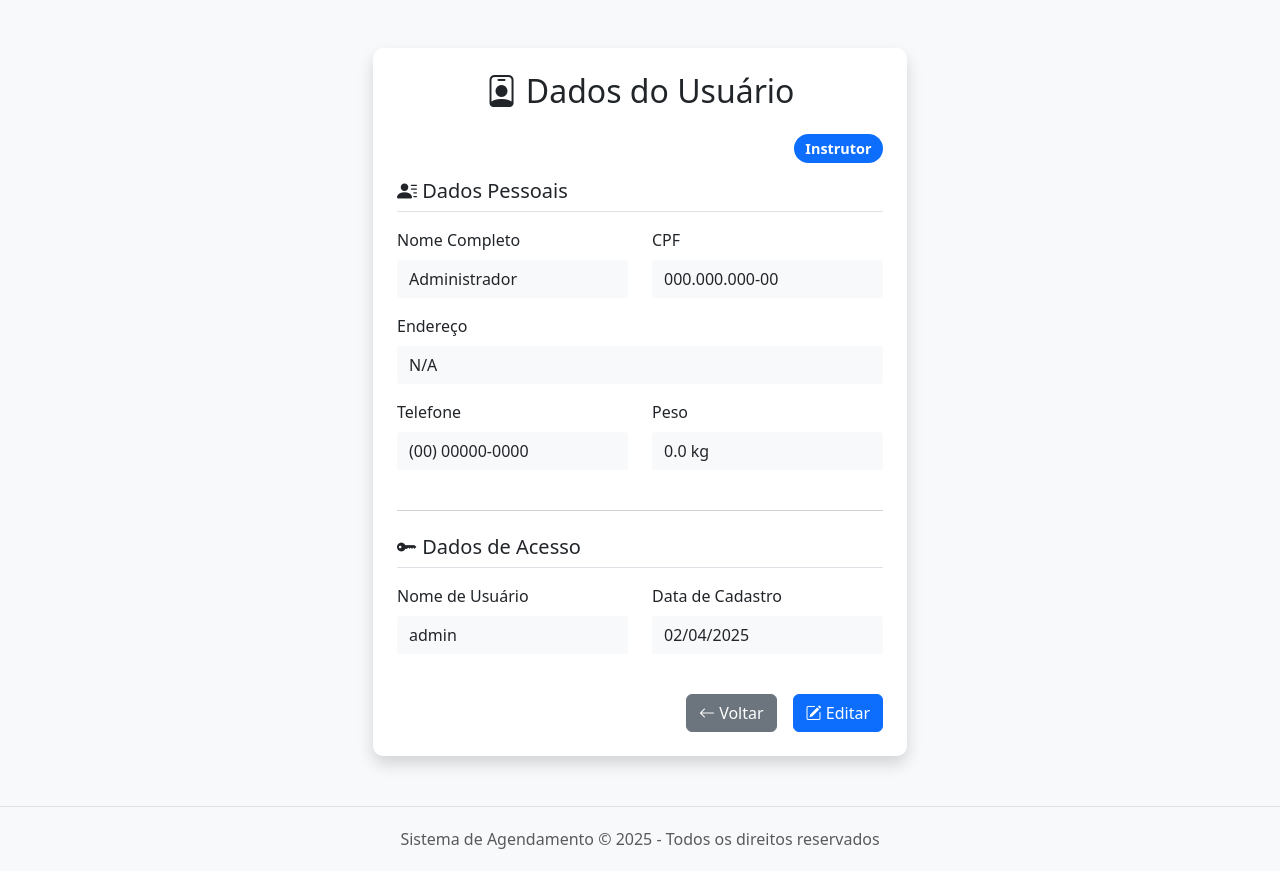
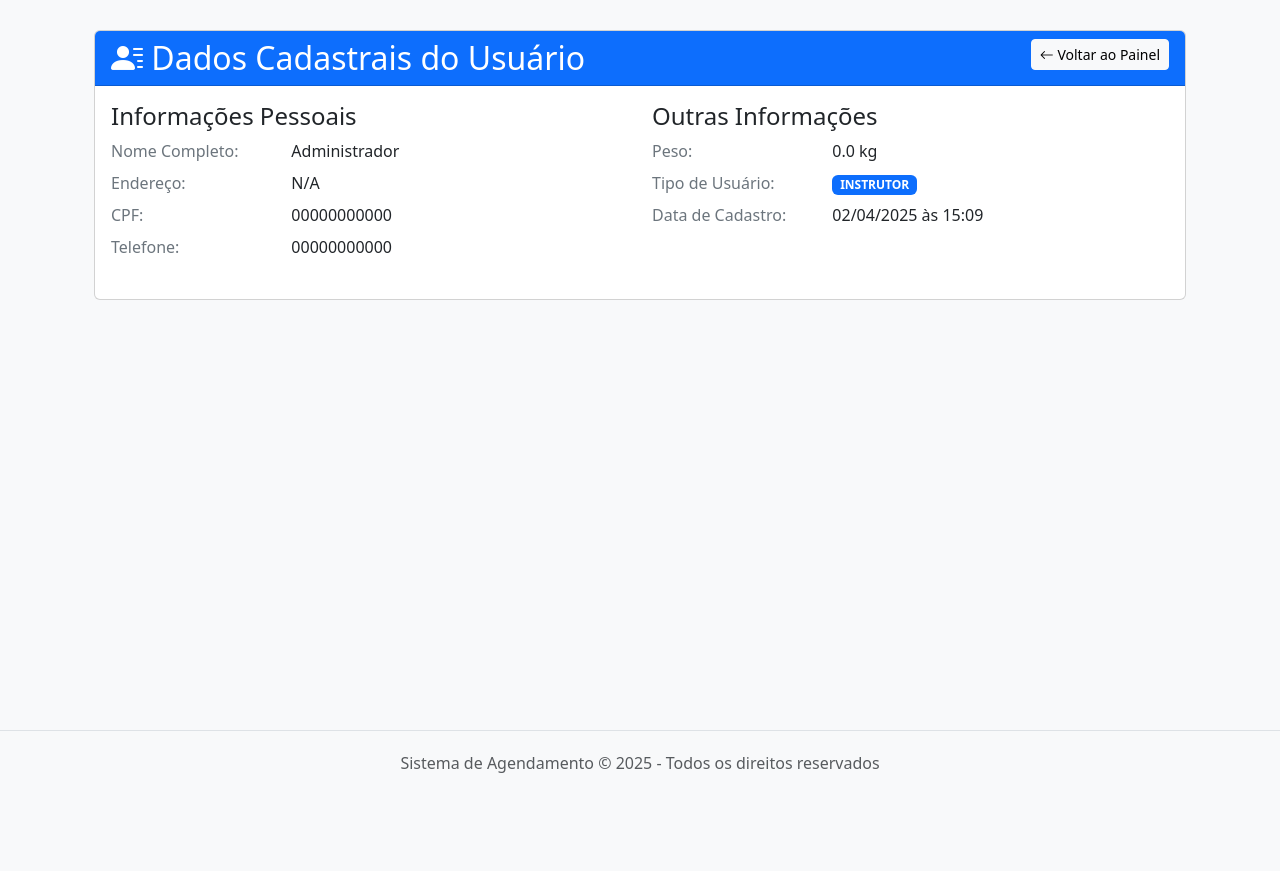
Before and after one commit to barcaro612/escola-agendamento, a Flask app: page /visualizar_usuario/1 in a window 1280 px wide. Shown: the part 76-947 px from the top of the page. After the commit the page ends 849 px from the top, so only its background shows below. Run offline with Flask 3, Linux system fonts and the light colour scheme; the visitor is signed in with stand-in values (Sample User, id 1); parts of the project's set-up code (start-up, migrations or seed data) failed here and were passed over; some libraries are stand-ins or nearby versions.

Commit message:
Update visualizar_usuario.html

```diff
--- a/templates/visualizar_usuario.html
+++ b/templates/visualizar_usuario.html
@@ -1,133 +1,102 @@
 {% extends "base.html" %}
 
 {% block content %}
-<div class="container mt-5">
-    <div class="row justify-content-center">
-        <div class="col-md-8 col-lg-6">
-            <div class="card shadow">
-                <div class="card-body p-4">
-                    <h2 class="text-center mb-4">
-                        <i class="bi bi-person-badge"></i> Dados do Usuário
-                    </h2>
+<div class="container mt-4">
+    <div class="card">
+        <div class="card-header bg-primary text-white">
+            <h2><i class="bi bi-person-lines-fill"></i> Dados Cadastrais do Usuário</h2>
+            <a href="{{ url_for('dashboard') }}" class="btn btn-sm btn-light float-end">
+                <i class="bi bi-arrow-left"></i> Voltar ao Painel
+            </a>
+        </div>
+        <div class="card-body">
+            <div class="row">
+                <div class="col-md-6">
+                    <h4>Informações Pessoais</h4>
+                    <dl class="row">
+                        <dt class="col-sm-4">Nome Completo:</dt>
+                        <dd class="col-sm-8">{{ usuario.nome_completo }}</dd>
 
-                    <!-- Mensagens flash -->
-                    {% with messages = get_flashed_messages(with_categories=true) %}
-                        {% if messages %}
-                            {% for category, message in messages %}
-                                <div class="alert alert-{{ category }} alert-dismissible fade show">
-                                    {{ message }}
-                                    <button type="button" class="btn-close" data-bs-dismiss="alert"></button>
-                                </div>
-                            {% endfor %}
-                        {% endif %}
-                    {% endwith %}
+                        <dt class="col-sm-4">Endereço:</dt>
+                        <dd class="col-sm-8">{{ usuario.endereco }}</dd>
 
-                    <div class="user-profile">
-                        <!-- Cabeçalho com tipo de usuário -->
-                        <div class="text-end mb-3">
-                            <span class="badge rounded-pill bg-{{ 'primary' if usuario.tipo == 'instrutor' else 'success' }}">
-                                {{ 'Instrutor' if usuario.tipo == 'instrutor' else 'Aluno' }}
+                        <dt class="col-sm-4">CPF:</dt>
+                        <dd class="col-sm-8">{{ usuario.cpf }}</dd>
+
+                        <dt class="col-sm-4">Telefone:</dt>
+                        <dd class="col-sm-8">{{ usuario.telefone }}</dd>
+                    </dl>
+                </div>
+                <div class="col-md-6">
+                    <h4>Outras Informações</h4>
+                    <dl class="row">
+                        <dt class="col-sm-4">Peso:</dt>
+                        <dd class="col-sm-8">{{ usuario.peso }} kg</dd>
+
+                        <dt class="col-sm-4">Tipo de Usuário:</dt>
+                        <dd class="col-sm-8">
+                            <span class="badge
+                                {% if usuario.tipo == 'instrutor' %}bg-primary
+                                {% elif usuario.tipo == 'aluno' %}bg-success
+                                {% else %}bg-secondary{% endif %}">
+                                {{ usuario.tipo|upper }}
                             </span>
-                        </div>
+                        </dd>
 
-                        <!-- Seção de Dados Pessoais -->
-                        <h5 class="mb-3 border-bottom pb-2">
-                            <i class="bi bi-person-lines-fill"></i> Dados Pessoais
-                        </h5>
-                        <div class="row">
-                            <div class="col-md-6 mb-3">
-                                <label class="form-label">Nome Completo</label>
-                                <div class="form-control-plaintext">{{ usuario.nome_completo }}</div>
-                            </div>
-
-                            <div class="col-md-6 mb-3">
-                                <label class="form-label">CPF</label>
-                                <div class="form-control-plaintext">{{ usuario.cpf[:3] }}.{{ usuario.cpf[3:6] }}.{{ usuario.cpf[6:9] }}-{{ usuario.cpf[9:] }}</div>
-                            </div>
-                        </div>
-
-                        <div class="mb-3">
-                            <label class="form-label">Endereço</label>
-                            <div class="form-control-plaintext">{{ usuario.endereco }}</div>
-                        </div>
-
-                        <div class="row">
-                            <div class="col-md-6 mb-3">
-                                <label class="form-label">Telefone</label>
-                                <div class="form-control-plaintext">
-                                    {% if usuario.telefone|length == 11 %}
-                                        ({{ usuario.telefone[:2] }}) {{ usuario.telefone[2:7] }}-{{ usuario.telefone[7:] }}
-                                    {% else %}
-                                        {{ usuario.telefone }}
-                                    {% endif %}
-                                </div>
-                            </div>
-
-                            <div class="col-md-6 mb-3">
-                                <label class="form-label">Peso</label>
-                                <div class="form-control-plaintext">{{ "%.1f kg"|format(usuario.peso) }}</div>
-                            </div>
-                        </div>
-
-                        <hr class="my-4">
-
-                        <!-- Seção de Dados de Acesso -->
-                        <h5 class="mb-3 border-bottom pb-2">
-                            <i class="bi bi-key-fill"></i> Dados de Acesso
-                        </h5>
-                        <div class="row">
-                            <div class="col-md-6 mb-3">
-                                <label class="form-label">Nome de Usuário</label>
-                                <div class="form-control-plaintext">{{ usuario.username }}</div>
-                            </div>
-
-                            <div class="col-md-6 mb-3">
-                                <label class="form-label">Data de Cadastro</label>
-                                <div class="form-control-plaintext">
-                                    {{ usuario.data_cadastro.strftime('%d/%m/%Y') }}
-                                </div>
-                            </div>
-                        </div>
-
-                        <!-- Botões de Ação -->
-                        <div class="d-grid gap-2 d-md-flex justify-content-md-end mt-4">
-                            <a href="{{ url_for('dashboard') }}" class="btn btn-secondary me-md-2">
-                                <i class="bi bi-arrow-left"></i> Voltar
-                            </a>
-
-                            {% if session['user_type'] == 'instrutor' %}
-                            <a href="{{ url_for('editar_usuario', user_id=usuario.id) }}" class="btn btn-primary">
-                                <i class="bi bi-pencil-square"></i> Editar
-                            </a>
-                            {% endif %}
-                        </div>
-                    </div>
+                        <dt class="col-sm-4">Data de Cadastro:</dt>
+                        <dd class="col-sm-8">{{ usuario.data_cadastro.strftime('%d/%m/%Y às %H:%M') }}</dd>
+                    </dl>
                 </div>
             </div>
+
+            <!-- Seção de Agendamentos (opcional) -->
+            {% if agendamentos %}
+            <div class="mt-5">
+                <h4><i class="bi bi-calendar3"></i> Agendamentos Relacionados</h4>
+                <div class="table-responsive">
+                    <table class="table table-sm table-hover mt-3">
+                        <thead>
+                            <tr>
+                                <th>Data</th>
+                                <th>Período</th>
+                                <th>Status</th>
+                            </tr>
+                        </thead>
+                        <tbody>
+                            {% for agendamento in agendamentos %}
+                            <tr>
+                                <td>{{ agendamento.data }}</td>
+                                <td>{{ agendamento.periodo|capitalize }}</td>
+                                <td>
+                                    <span class="badge
+                                        {% if agendamento.status == 'aprovado' %}bg-success
+                                        {% elif agendamento.status == 'pendente' %}bg-warning text-dark
+                                        {% else %}bg-danger{% endif %}">
+                                        {{ agendamento.status|upper }}
+                                    </span>
+                                </td>
+                            </tr>
+                            {% endfor %}
+                        </tbody>
+                    </table>
+                </div>
+            </div>
+            {% endif %}
         </div>
     </div>
 </div>
 
 <style>
-    .card {
-        border-radius: 10px;
-        border: none;
+    .card-header h2 {
+        display: inline-block;
+        margin-bottom: 0;
     }
-    .form-control-plaintext {
-        padding: 0.375rem 0.75rem;
-        background-color: #f8f9fa;
-        border-radius: 4px;
-        min-height: calc(1.5em + 0.75rem + 2px);
+    dl.row dt {
+        font-weight: normal;
+        color: #6c757d;
     }
-    .border-bottom {
-        border-color: #dee2e6!important;
-    }
-    hr {
-        opacity: 0.2;
-    }
-    .badge {
-        font-size: 0.9em;
-        padding: 0.5em 0.8em;
+    dl.row dd {
+        margin-bottom: 0.5rem;
     }
 </style>
 {% endblock %}
```
